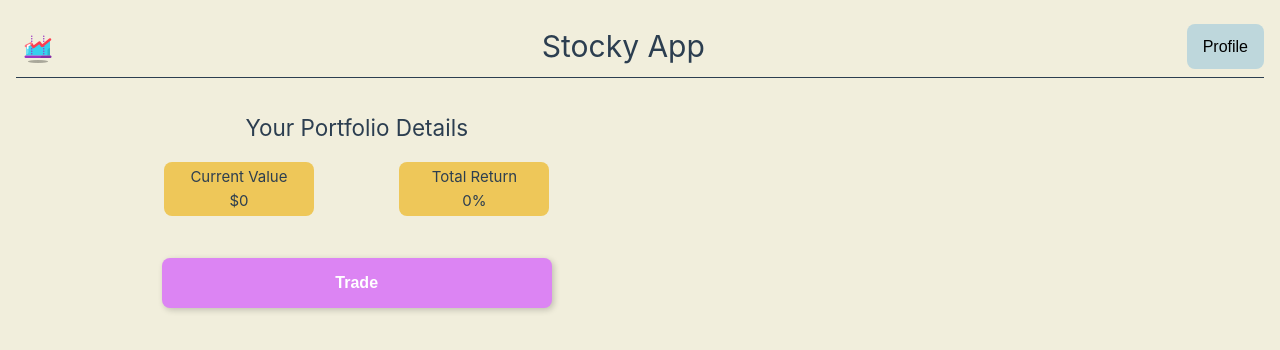
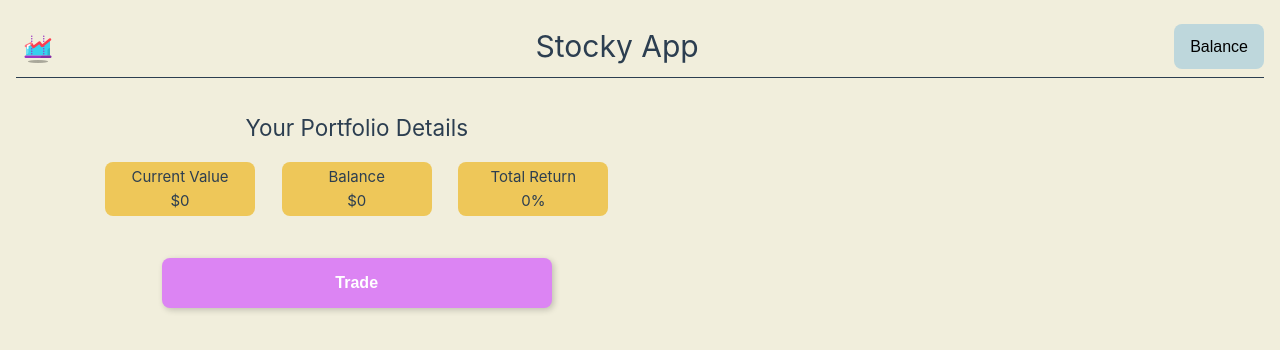
Before and after one commit to KarolisGaiv/stocker, a Vue app: page / in a window 1280 px wide. Shown: the top 350 px of the page. Built offline with nearby package versions, Linux system fonts and the light colour scheme; no server answers.

Commit message:
fix: ui in dashboard. Add balance card info

```diff
--- a/src/App.vue
+++ b/src/App.vue
@@ -9,7 +9,7 @@ import logo from './assets/stocky-icon.png'
       <img :src="logo" alt="Stocky App logo" />
     </button>
     <h1>Stocky App</h1>
-    <button @click="$router.push('/balance')" class="profile-btn">Profile</button>
+    <button @click="$router.push('/balance')" class="profile-btn">Balance</button>
   </header>
   <RouterView />
 </template>
--- a/src/views/DashboardPage/DashboardView.vue
+++ b/src/views/DashboardPage/DashboardView.vue
@@ -8,7 +8,7 @@ import {
 import { computed, onMounted } from 'vue'
 import PortfolioChart from './PortfolioChart.vue'
 
-const { portfolio, updatePortfolioPrices } = useUserState()
+const { balance, portfolio, updatePortfolioPrices } = useUserState()
 
 const totalInvested = computed(() => {
   return calculateTotalInvested(portfolio)
@@ -35,6 +35,10 @@ onMounted(async () => {
         <div class="portfolio-value-container">
           <p>Current Value</p>
           <p>${{ totalCurrentPortfolioValue }}</p>
+        </div>
+        <div class="portfolio-value-container">
+          <p>Balance</p>
+          <p>${{ balance }}</p>
         </div>
         <div
           class="portfolio-return-container"
```
